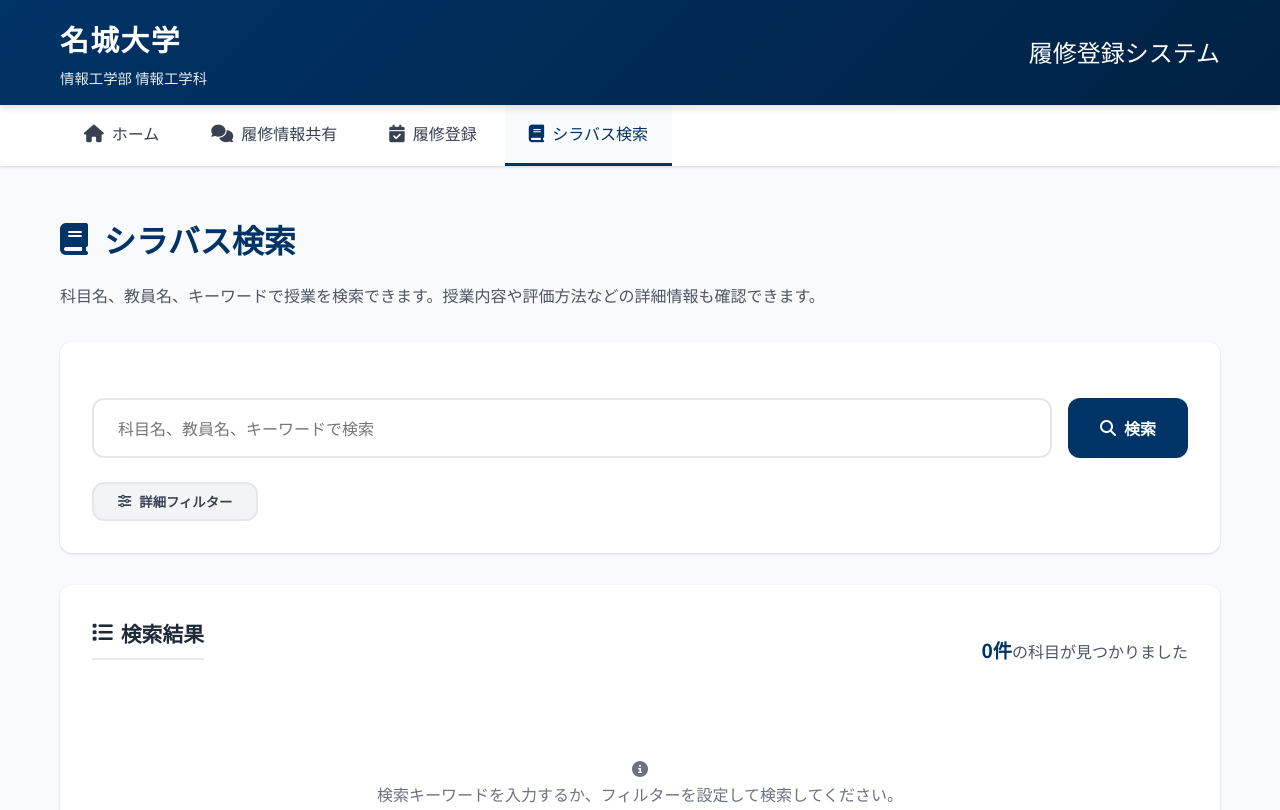
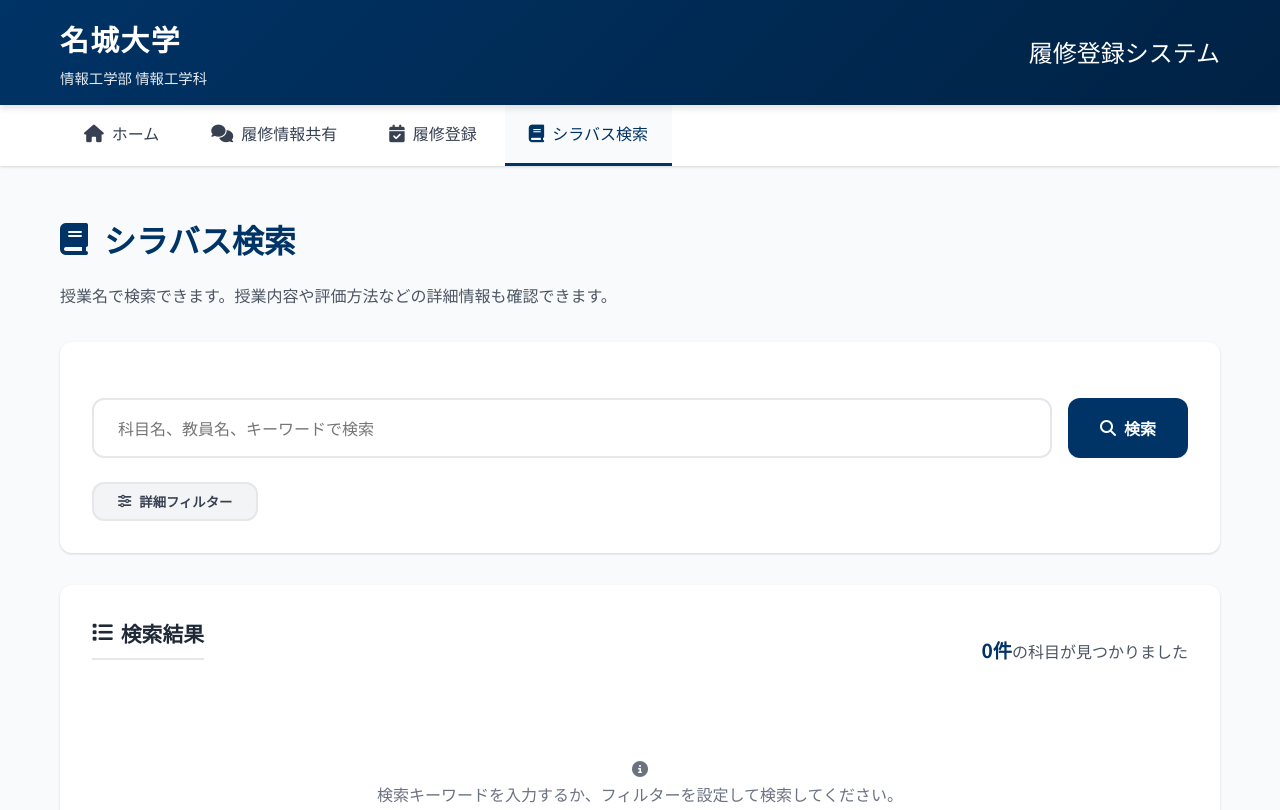
Before and after one commit to taka03101111/PBLparadise2, a plain HTML site: page syllabus.html in a window 1280 px wide. Shown: the top 810 px of the page. Drawn offline with nearby package versions, Linux system fonts and the light colour scheme.

Commit message:
Update search description in syllabus.html

```diff
--- a/syllabus.html
+++ b/syllabus.html
@@ -58,7 +58,7 @@
                 <i class="fas fa-book"></i> シラバス検索
             </h2>
             <p class="page-description">
-                科目名、教員名、キーワードで授業を検索できます。授業内容や評価方法などの詳細情報も確認できます。
+                授業名で検索できます。授業内容や評価方法などの詳細情報も確認できます。
             </p>
 
             <!-- 検索フォーム -->
```
